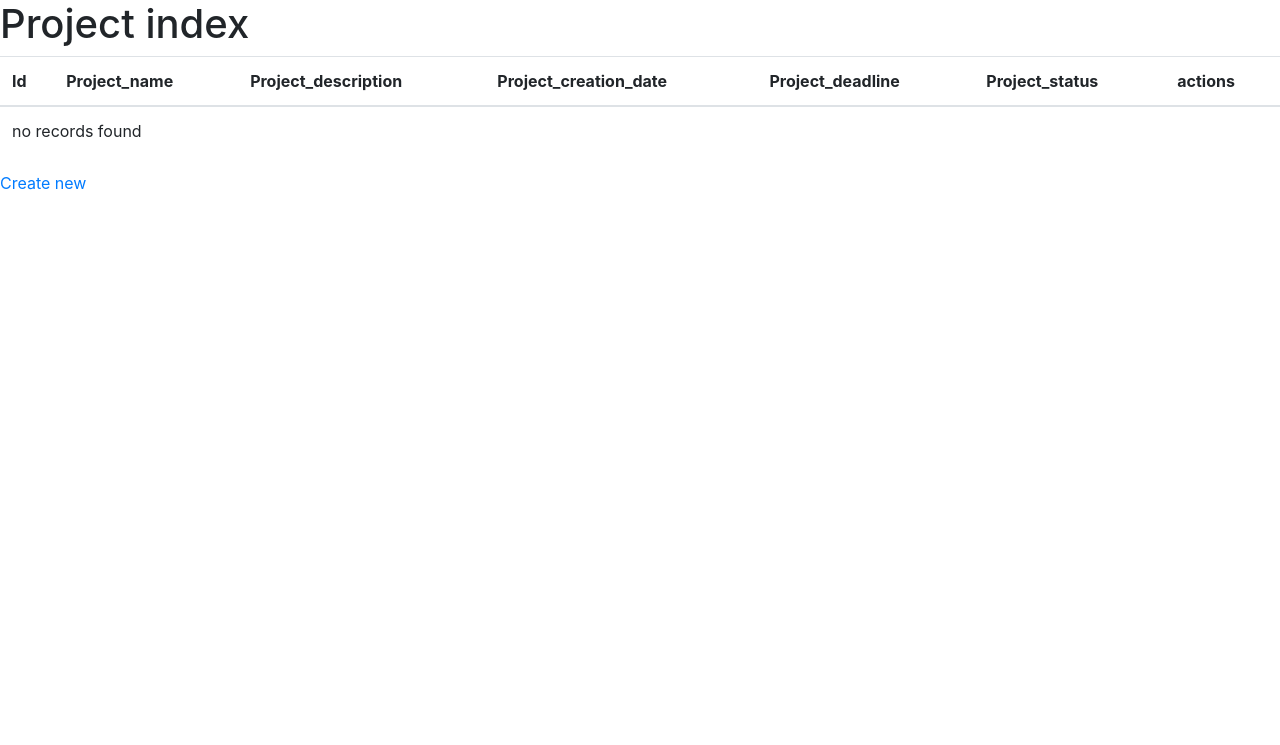
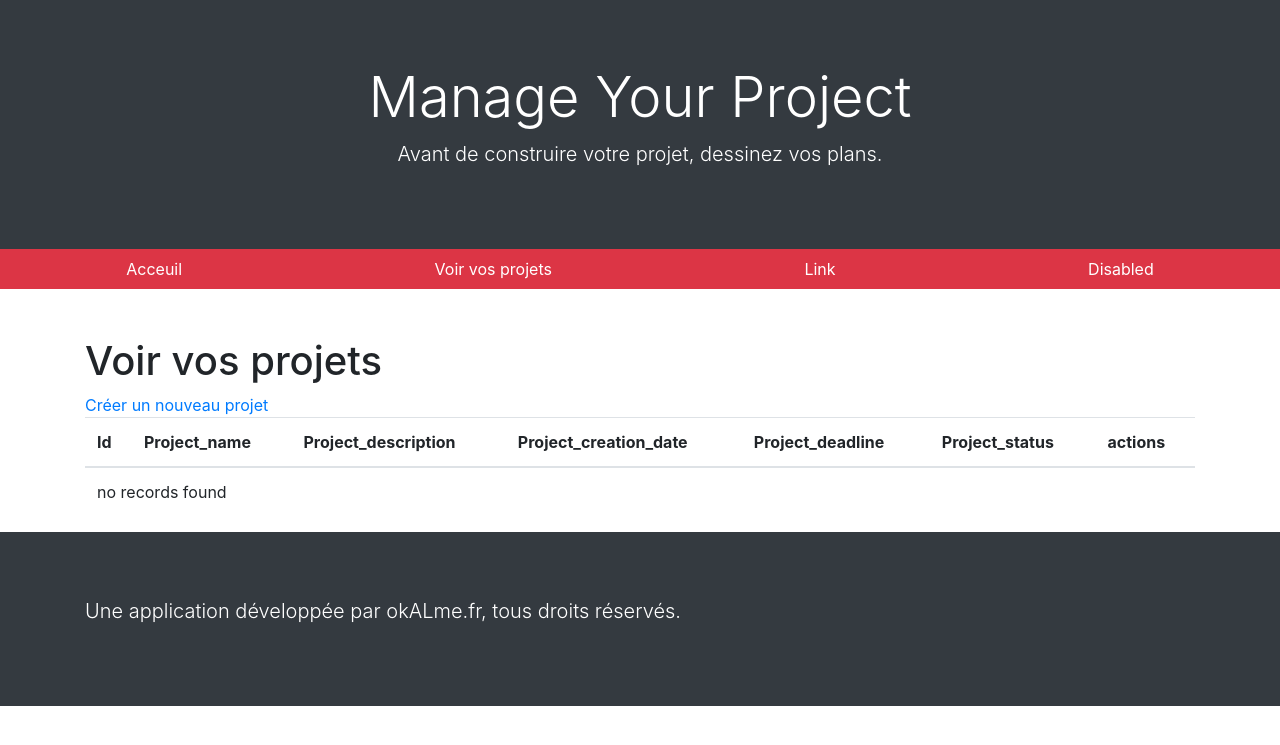
Before and after one commit to aurelielerouxel/myp, a Symfony app: template templates/project/index.html.twig in a window 1280 px wide. Shown: the top 745 px of the page. Run offline with Twig, Linux system fonts and the light colour scheme; the template is opened without the code that fills it, so the values that code supplies are empty; some libraries are stand-ins or nearby versions.

Commit message:
create a new project via a form

```diff
--- a/src/Controller/ProjectController.php
+++ b/src/Controller/ProjectController.php
@@ -9,6 +9,7 @@ use Symfony\Bundle\FrameworkBundle\Controller\AbstractController;
 use Symfony\Component\HttpFoundation\Request;
 use Symfony\Component\HttpFoundation\Response;
 use Symfony\Component\Routing\Annotation\Route;
+use Sensio\Bundle\FrameworkExtraBundle\Configuration\IsGranted;
 
 /**
  * @Route("/project")
@@ -26,6 +27,8 @@ class ProjectController extends AbstractController
 
 
     /**
+     * Require ROLE_USER for only this controller method.
+     * @IsGranted("ROLE_USER")
      * @Route("/", name="project_index", methods={"GET"})
      */
     public function projects(ProjectRepository $projectRepository): Response
@@ -45,10 +48,13 @@ class ProjectController extends AbstractController
         $form->handleRequest($request);
 
         if ($form->isSubmitted() && $form->isValid()) {
+            $project->setUser($this->getUser());
+            $project->setProjectCreationDate(new \DateTime('now'));
             $entityManager = $this->getDoctrine()->getManager();
             $entityManager->persist($project);
             $entityManager->flush();
 
+            $this->addFlash('success','Votre projet à bien été créé.');
             return $this->redirectToRoute('project_index');
         }
 
--- a/templates/project/_form.html.twig
+++ b/templates/project/_form.html.twig
@@ -1,4 +1,4 @@
 {{ form_start(form) }}
     {{ form_widget(form) }}
-    <button class="btn">{{ button_label|default('Save') }}</button>
+    <button class="btn btn-danger btn-lg btn-block my-5">{{ button_label|default('Enregistrer le projet') }}</button>
 {{ form_end(form) }}
--- a/templates/project/index.html.twig
+++ b/templates/project/index.html.twig
@@ -1,9 +1,26 @@
-{% extends 'base.html.twig' %}
+{% extends 'template.html.twig' %}
 
-{% block title %}Project index{% endblock %}
+{% block title %}Vos projets{% endblock %}
 
-{% block body %}
-    <h1>Project index</h1>
+{% block main %}
+    <h1>Voir vos projets</h1>
+    <a href="{{ path('project_new') }}">Créer un nouveau projet</a>
+
+    {% for project in projects %}
+        <div class="row my-5">
+            <div class="card col-md-6">
+                <div class="card-body">
+                    <h5 class="card-title">Nom du projet</h5>
+                    <h6 class="card-subtitle mb-2 text-muted">Date création du projet</h6>
+                    <h6 class="card-subtitle mb-2 text-muted">Deadline</h6>
+                    <p class="card-text">Description du projet</p>
+                    <a href="#" class="card-link">Voir le détail</a>
+                    <a href="#" class="card-link">Archiver</a>
+                    <a href="#" class="card-link">Supprimer</a>
+                </div>
+            </div>
+        </div>
+    {% endfor %}
 
     <table class="table">
         <thead>
@@ -39,5 +56,4 @@
         </tbody>
     </table>
 
-    <a href="{{ path('project_new') }}">Create new</a>
 {% endblock %}
--- a/templates/template.html.twig
+++ b/templates/template.html.twig
@@ -14,7 +14,7 @@
             <a class="nav-link text-white" href="{{ path("home") }}">Acceuil</a>
         </li>
         <li class="nav-item">
-            <a class="nav-link text-white" href="#">Much longer nav link</a>
+            <a class="nav-link text-white" href="{{ path("project_index") }}">Voir vos projets</a>
         </li>
         <li class="nav-item">
             <a class="nav-link text-white" href="#">Link</a>
```
Also changed, not shown: src/Form/ProjectType.php (+8 -3 lines), templates/project/new.html.twig (+6 -4 lines).
